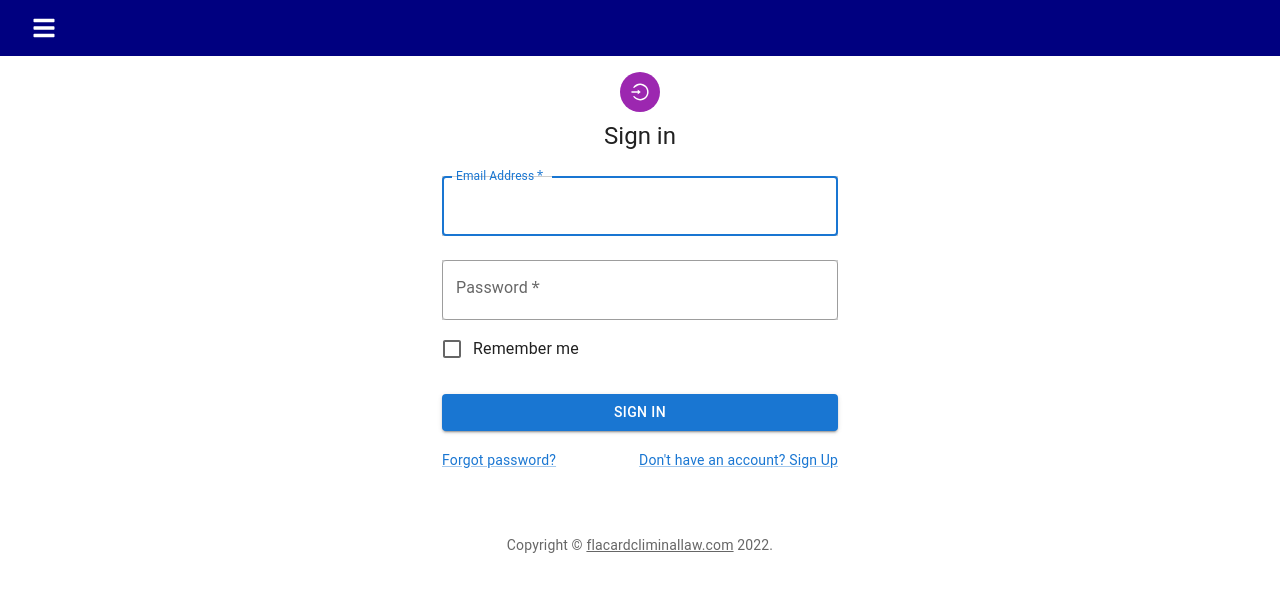
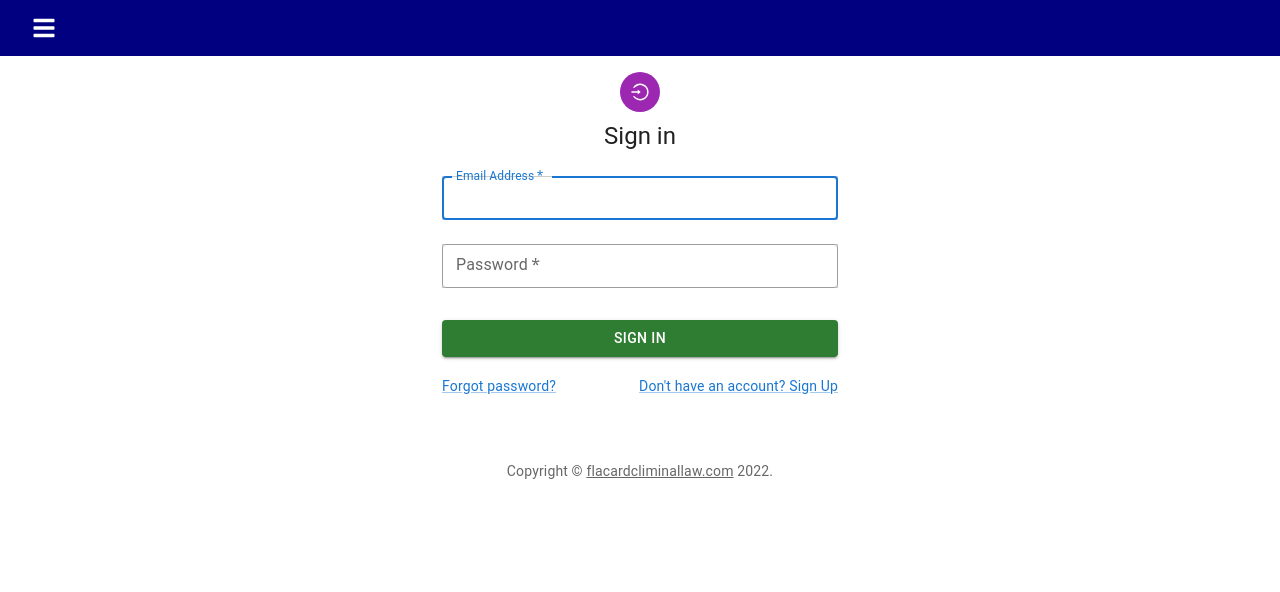
Before and after one commit to ericmaniraguha/flashcard-fe-redux-tsx, a React (Create React App) app: page /login in a window 1280 px wide. Shown: the top 592 px of the page. Built offline with nearby package versions, Linux system fonts and the light colour scheme.

Commit message:
minor updates

```diff
--- a/src/pages/Login.tsx
+++ b/src/pages/Login.tsx
@@ -104,6 +104,7 @@
               autoComplete='email'
               onChange={onhandChangeEmail}
               autoFocus
+              size='small'
             />
             <TextField
               margin='normal'
@@ -115,15 +116,14 @@
               id='password'
               autoComplete='current-password'
               onChange={handleChangePassword}
+              size='small'
             />
-            <FormControlLabel
-              control={<Checkbox value='remember' color='primary' />}
-              label='Remember me'
-            />
+
             <Button
               type='submit'
               fullWidth
               variant='contained'
+              color='success'
               sx={{ mt: 3, mb: 2 }}
             >
               Sign In
--- a/src/pages/Signup.tsx
+++ b/src/pages/Signup.tsx
@@ -114,6 +114,7 @@
               name='names'
               autoComplete='names'
               autoFocus
+              size='small'
               type={'text'}
               value={names}
               onChange={onhandChangeNames}
@@ -128,6 +129,7 @@
               name='email'
               autoComplete='email'
               autoFocus
+              size='small'
               type={'email'}
               value={email}
               onChange={onhandChangeEmail}
@@ -140,15 +142,13 @@
               name='password'
               label='Password'
               id='password'
+              size='small'
               autoComplete='current-password'
               type={'password'}
               value={password}
               onChange={handleChangePassword}
             />
-            <FormControlLabel
-              control={<Checkbox value='remember' color='primary' />}
-              label='Remember me'
-            />
+
             <Button
               value={'Signup'}
               type='submit'
--- /dev/null
+++ b/src/pages/styles/styles.css
@@ -0,0 +1,4 @@
+.App {
+  font-family: sans-serif;
+  text-align: center;
+}
```
